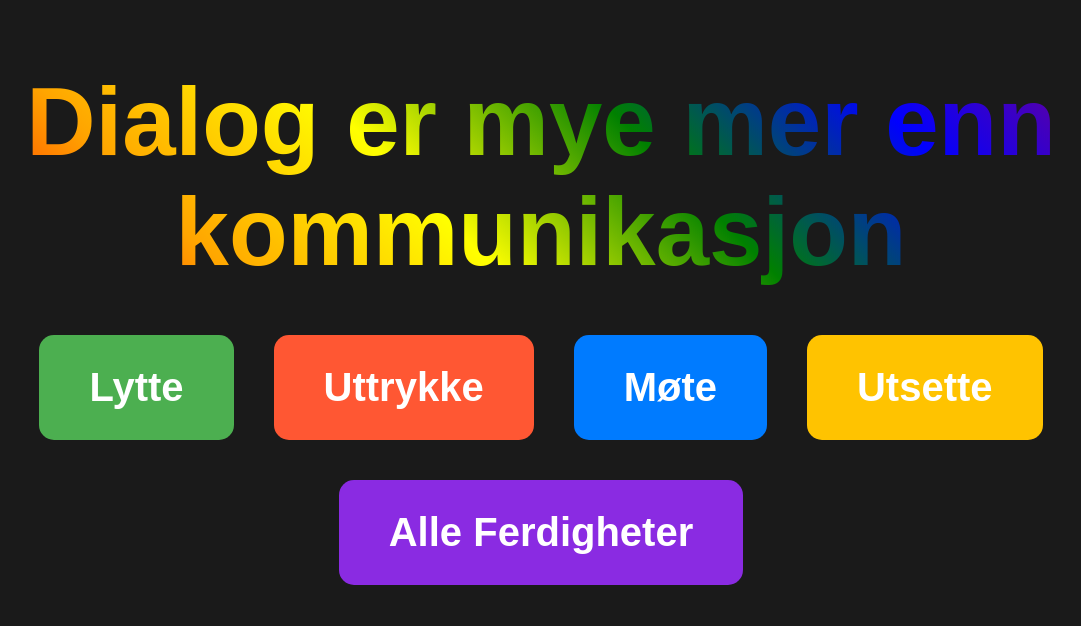
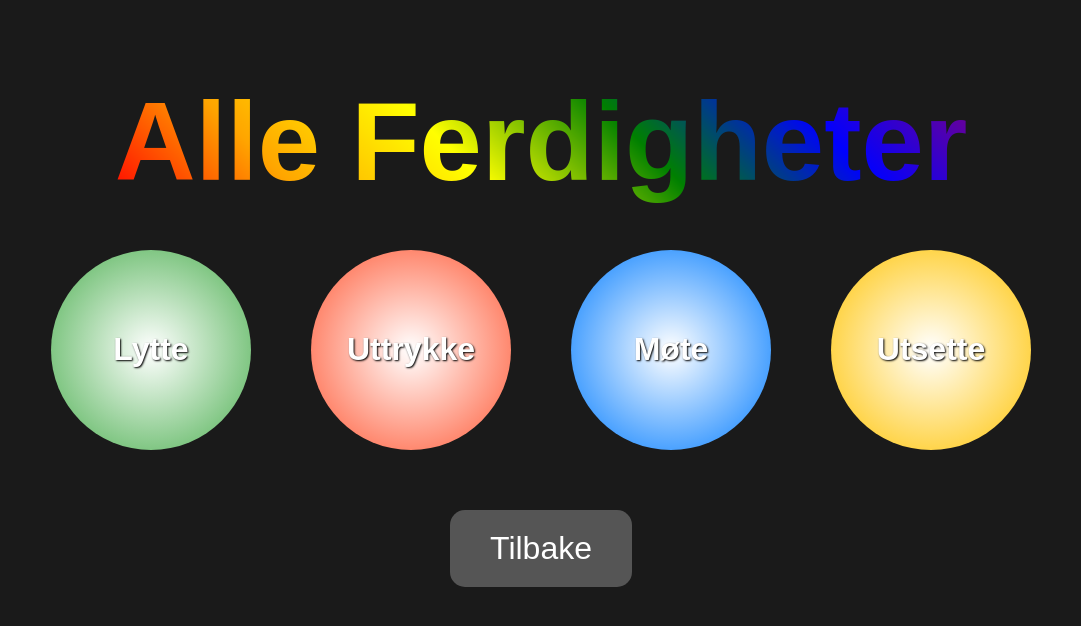
Before and after one commit to setjab/Interaktiv-Dialog-, a plain HTML site: page index.html in a window 1280 px wide. Shown: the part 106-732 px from the top of the page, without its empty margins (99-1180 px from the left). Drawn offline with Linux system fonts and the light colour scheme.

Commit message:
Update index.html

```diff
--- a/index.html
+++ b/index.html
@@ -3,7 +3,7 @@
 <head>
     <meta charset="UTF-8">
     <meta name="viewport" content="width=device-width, initial-scale=1.0">
-    <title>Dialog er mye mer enn kommunikasjon</title>
+    <title>Alle Ferdigheter</title>
     <style>
         body {
             margin: 0;
@@ -15,15 +15,12 @@
             align-items: center;
             justify-content: center;
             height: 100vh;
+            overflow: hidden;
             text-align: center;
         }
 
-        .container {
-            width: 90%;
-        }
-
         h1 {
-            font-size: 6rem;
+            font-size: 7rem;
             margin-bottom: 2rem;
             animation: rainbow 3s infinite;
             background: linear-gradient(45deg, red, orange, yellow, green, blue, purple);
@@ -37,72 +34,31 @@
             100% { background-position: 0% 50%; }
         }
 
-        .buttons {
-            display: flex;
-            gap: 40px;
-            justify-content: center;
-            flex-wrap: wrap;
-            margin-top: 3rem;
-        }
-
-        button {
-            padding: 30px 50px;
-            font-size: 2.5rem;
-            font-weight: bold;
-            border: none;
-            border-radius: 15px;
-            cursor: pointer;
-            transition: transform 0.3s, background-color 0.3s;
-        }
-
-        button:hover {
-            transform: scale(1.2);
-        }
-
-        .lytte { background-color: #4CAF50; color: white; }
-        .uttrykke { background-color: #FF5733; color: white; }
-        .mote { background-color: #007BFF; color: white; }
-        .utsette { background-color: #FFC300; color: white; }
-        .alle { background-color: #8A2BE2; color: white; }
-
-        .content {
-            display: none;
-            animation: fadeIn 1s ease-in-out;
-        }
-
-        .active {
-            display: block;
-        }
-
-        .back-btn {
-            margin-top: 20px;
-            padding: 20px 40px;
-            font-size: 1.5rem;
-            background-color: #555;
-            color: white;
-            border: none;
-            border-radius: 10px;
-            cursor: pointer;
-        }
-
         .balls {
             display: flex;
             align-items: center;
             justify-content: center;
-            gap: 40px;
+            gap: 60px;
             margin-top: 2rem;
+            animation: dance 3s ease-in-out;
+        }
+
+        @keyframes dance {
+            0% { transform: translateY(-50px); }
+            50% { transform: translateY(50px); }
+            100% { transform: translateY(0); }
         }
 
         .ball {
-            width: 150px;
-            height: 150px;
+            width: 200px;
+            height: 200px;
             background: radial-gradient(circle, white, #4CAF50);
             border-radius: 50%;
             display: flex;
             align-items: center;
             justify-content: center;
-            font-size: 1.5rem;
-            color: white;
+            font-size: 2rem;
+            color: black;
             font-weight: bold;
             animation: bounce 2s infinite ease-in-out;
         }
@@ -115,67 +71,32 @@
             0%, 100% { transform: translateY(0); }
             50% { transform: translateY(-20px); }
         }
+
+        .ball-text {
+            color: white;
+            text-shadow: 1px 1px 2px black;
+        }
+
+        .back-btn {
+            margin-top: 40px;
+            padding: 20px 40px;
+            font-size: 2rem;
+            background-color: #555;
+            color: white;
+            border: none;
+            border-radius: 15px;
+            cursor: pointer;
+        }
     </style>
 </head>
 <body>
-    <div class="container">
-        <h1>Dialog er mye mer enn kommunikasjon</h1>
-        <div class="buttons">
-            <button class="lytte" onclick="showSection('lytte')">Lytte</button>
-            <button class="uttrykke" onclick="showSection('uttrykke')">Uttrykke</button>
-            <button class="mote" onclick="showSection('mote')">Møte</button>
-            <button class="utsette" onclick="showSection('utsette')">Utsette</button>
-            <button class="alle" onclick="showSection('alle')">Alle Ferdigheter</button>
-        </div>
+    <h1>Alle Ferdigheter</h1>
+    <div class="balls">
+        <div class="ball"><span class="ball-text">Lytte</span></div>
+        <div class="ball"><span class="ball-text">Uttrykke</span></div>
+        <div class="ball"><span class="ball-text">Møte</span></div>
+        <div class="ball"><span class="ball-text">Utsette</span></div>
     </div>
-
-    <!-- Seksjoner -->
-    <div id="lytte" class="content">
-        <h1>Lytte</h1>
-        <p>Lytting er grunnlaget for enhver god dialog. Det handler om å være oppmerksom, forstå hva som blir sagt, og gi plass til andre.</p>
-        <button class="back-btn" onclick="goBack()">Tilbake</button>
-    </div>
-
-    <div id="uttrykke" class="content">
-        <h1>Uttrykke</h1>
-        <p>Å uttrykke seg tydelig og respektfullt bidrar til bedre forståelse i dialogen.</p>
-        <button class="back-btn" onclick="goBack()">Tilbake</button>
-    </div>
-
-    <div id="mote" class="content">
-        <h1>Møte</h1>
-        <p>Å møte det som blir sagt uten å dømme skaper rom for ekte forståelse.</p>
-        <button class="back-btn" onclick="goBack()">Tilbake</button>
-    </div>
-
-    <div id="utsette" class="content">
-        <h1>Utsette</h1>
-        <p>Å utsette konklusjoner gir tid til å reflektere og forstå helheten.</p>
-        <button class="back-btn" onclick="goBack()">Tilbake</button>
-    </div>
-
-    <div id="alle" class="content">
-        <h1>Alle Ferdigheter</h1>
-        <div class="balls">
-            <div class="ball">Lytte</div>
-            <div class="ball">Uttrykke</div>
-            <div class="ball">Møte</div>
-            <div class="ball">Utsette</div>
-        </div>
-        <button class="back-btn" onclick="goBack()">Tilbake</button>
-    </div>
-
-    <script>
-        function showSection(sectionId) {
-            document.querySelectorAll('.content').forEach(section => section.classList.remove('active'));
-            document.getElementById(sectionId).classList.add('active');
-            document.querySelector('.container').style.display = 'none';
-        }
-
-        function goBack() {
-            document.querySelectorAll('.content').forEach(section => section.classList.remove('active'));
-            document.querySelector('.container').style.display = 'block';
-        }
-    </script>
+    <button class="back-btn" onclick="history.back()">Tilbake</button>
 </body>
 </html>
```
